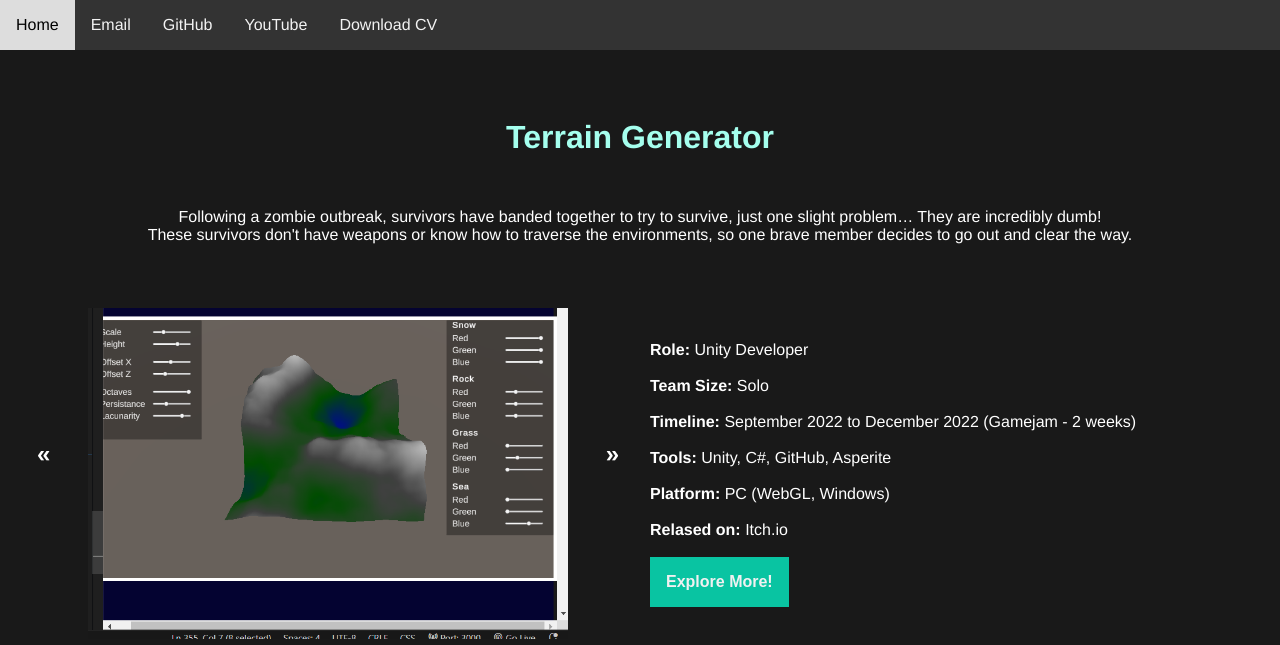
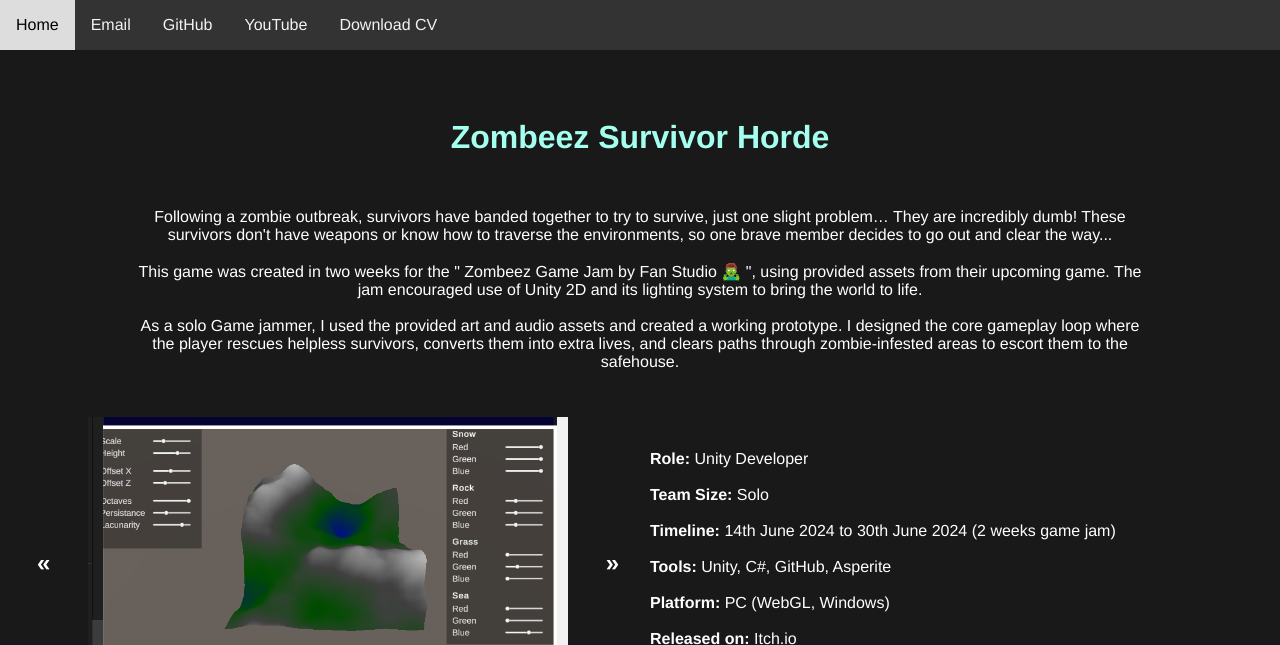
Before and after one commit to KaneAdams-Dev/KaneAdams-Dev.github.io, a Jekyll site: the page built from Projects/ZombeezSurvivorHorde.html, in a window 1280 px wide and 900 px high, cut to the strip 0-645 px from the top of the window. Built offline with Jekyll 4.4.1, drawn with Linux system fonts in a browser that asks for light colours; Markdown is read by kramdown in place of the engine named in the settings.

Commit message:
Survivor Horde Summary 2
Added finished summary notes and altered the breakdown

```diff
--- a/Projects/SeptagramGamesSite.html
+++ b/Projects/SeptagramGamesSite.html
@@ -101,7 +101,7 @@ title: Septagram Games' Site | Frontend Developer
                             <a href="SeptagramGames.github.io">Website</a>
                             <a href="https://github.com/KaneAdams-Dev/SeptagramGames.github.io">GitHub Repo</a>
                             <li><a href="https://x.com/SeptagramGames">Twitter</a></li>
-                            <a href="https://www.youtube.com/@teamtash7122">YouTube</a>
+                            <a href="https://www.youtube.com/@septagramgames">YouTube</a>
                             <a href="https://www.tiktok.com/@septagramgames">TikTok</a>
                             <a href="https://www.linkedin.com/company/septagram-games/">LinkedIn</a>
                             <a href="https://www.facebook.com/people/Septagram-Games/61550058782581/?locale=en_GB">Facebook</a>
--- a/Projects/ZombeezSurvivorHorde.html
+++ b/Projects/ZombeezSurvivorHorde.html
@@ -22,15 +22,18 @@ title: Zombeez Survivor Horde | Unity Developer
 <body onload="initialiseCollapsibles(), showSlide(0), timedSlideChange()">
     <section id="main-content">
         <div id="synopse">
-            <h1>Terrain Generator</h1>
+            <h1>Zombeez Survivor Horde</h1>
             <p>
-                Following a zombie outbreak, survivors have banded together to try to survive, just one slight problem… They are incredibly dumb!
-                <br>
-                These survivors don't have weapons or know how to traverse the environments, so one brave member decides to go out and clear the way.
+                Following a zombie outbreak, survivors have banded together to try to survive, just one slight problem… They are incredibly dumb! These survivors don't have weapons or know how to traverse the environments, so one brave member decides
+                to go out and clear the way...
 
                 <br><br>
 
+                This game was created in two weeks for the " Zombeez Game Jam by Fan Studio 🧟‍♂️ ", using provided assets from their upcoming game. The jam encouraged use of Unity 2D and its lighting system to bring the world to life.
 
+                <br><br>
+
+                As a solo Game jammer, I used the provided art and audio assets and created a working prototype. I designed the core gameplay loop where the player rescues helpless survivors, converts them into extra lives, and clears paths through zombie-infested areas to escort them to the safehouse.
             </p>
         </div>
 
@@ -88,23 +91,23 @@ title: Zombeez Survivor Horde | Unity Developer
                     <br><br>
                     <b>Team Size: </b> Solo
                     <br><br>
-                    <b>Timeline: </b> September 2022 to December 2022 (Gamejam - 2 weeks)
+                    <b>Timeline: </b> 14th June 2024 to 30th June 2024 (2 weeks game jam)
                     <br><br>
                     <b>Tools: </b> Unity, C#, GitHub, Asperite
                     <br><br>
-                   <b>Platform: </b> PC (WebGL, Windows)
-                   <br><br>
-                   <b>Relased on: </b>Itch.io
+                    <b>Platform: </b> PC (WebGL, Windows)
+                    <br><br>
+                    <b>Released on: </b>Itch.io
                     <br><br>
 
                     <div class="dropdown">
                         <button class="dropbtn"><b>Explore More!</b></button>
-                    <div class="dropdown-content"
-                    ><a href="https://github.com/KaneAdams-Dev/CT7120-Procedural-Content-Generation">GitHub Repo</a>
-                        <a onclick="OpenPopup()">Demo</a>
-                        <a href="#">Link2</a>
-                        <a href="#">Link3</a>
-                    </div>
+                        <div class="dropdown-content">
+                            <a href="https://kabeja.itch.io/survivor-horde">Itch.io</a>
+                            <a href="https://github.com/KaneAdams-Dev/Zombeez-GameJam">GitHub
+                                Repo</a>
+                            <a href="https://itch.io/jam/-zombeez-game-jam-by-fan-studio">Game Jam Page</a>
+                        </div>
                     </div>
 
                 </div>
```
Also changed, not shown: Projects/TerrainGeneration.html (+12 -10 lines).
